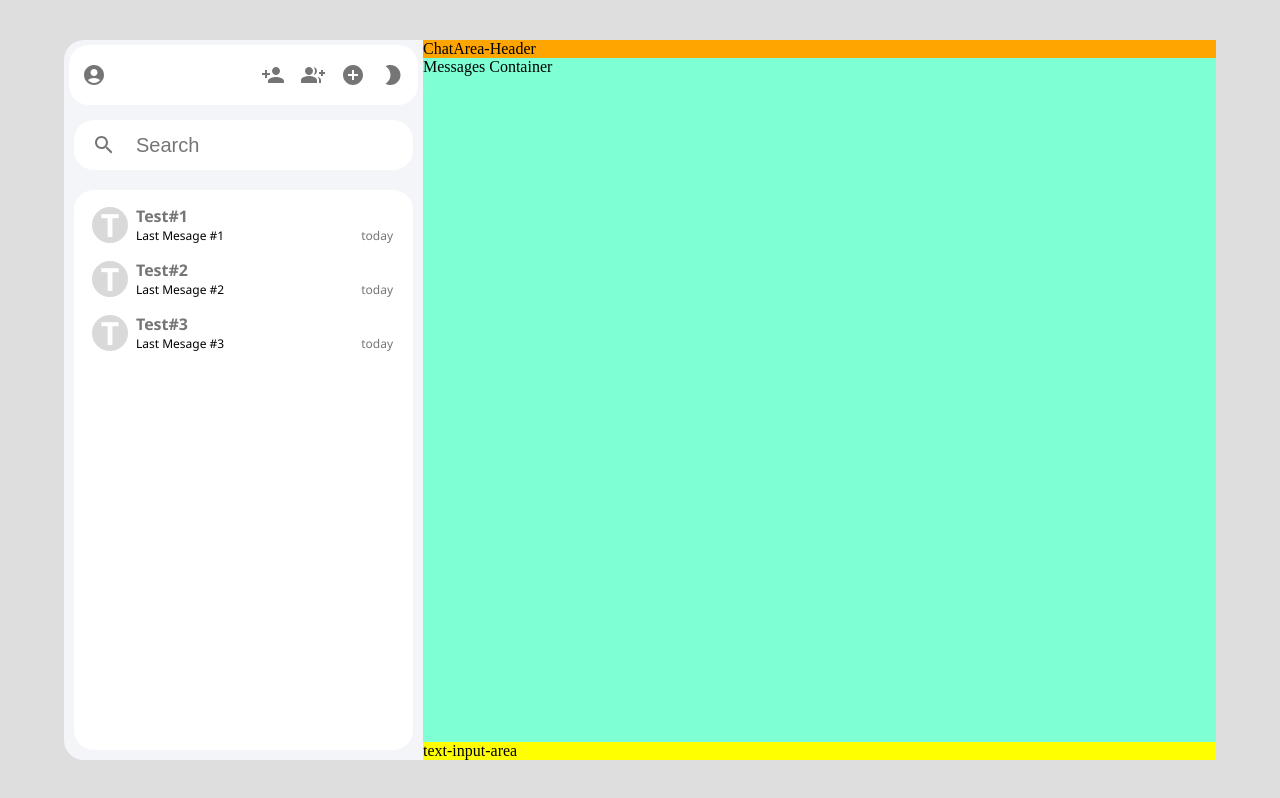
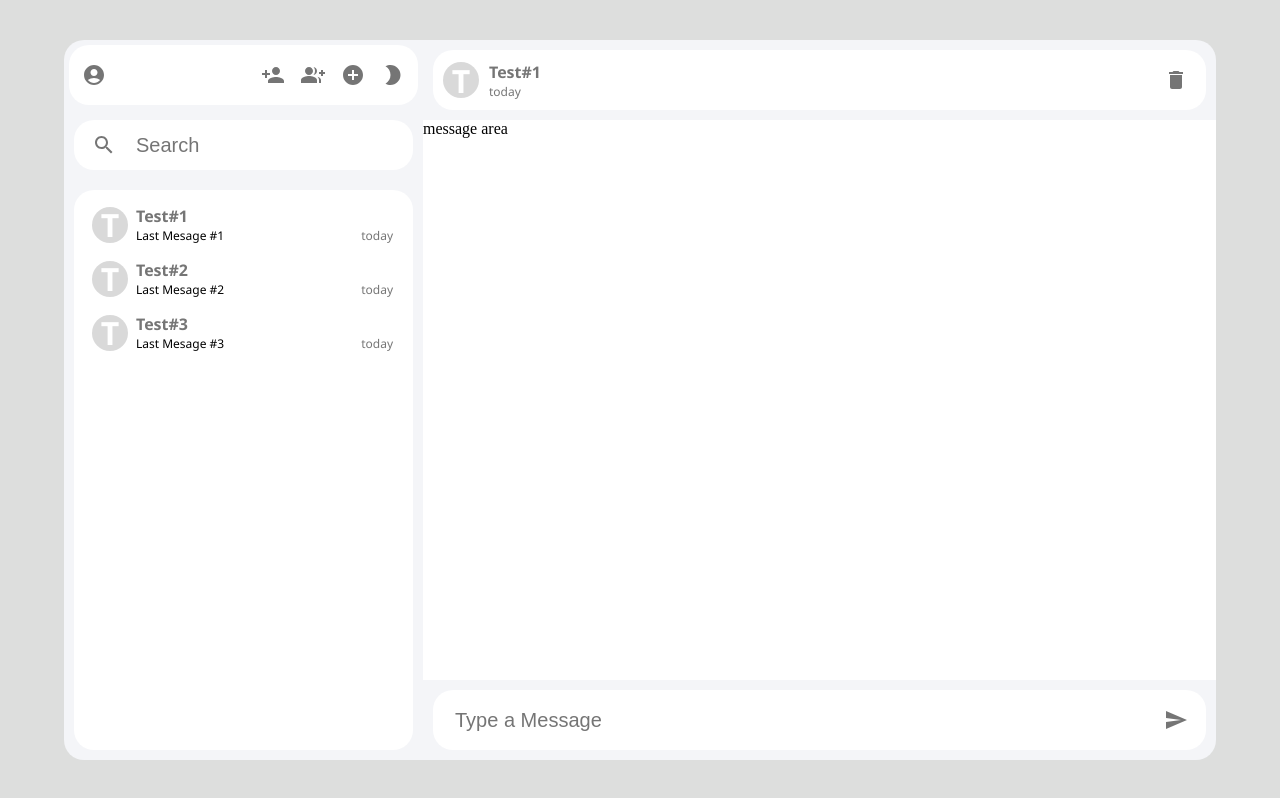
Before and after one commit to Thirukkumaran-S/Live-Chat, a React (Create React App) app: page / in a window 1280 px wide. Built offline with nearby package versions, Linux system fonts and the light colour scheme.

Commit message:
front-end chat area header input area completed

```diff
--- a/src/Components/ChatArea.js
+++ b/src/Components/ChatArea.js
@@ -1,12 +1,29 @@
 import React from 'react'
-import './myStyles.css'
+import DeleteIcon from '@mui/icons-material/Delete';
+import { IconButton } from '@mui/material';
+import SendIcon from '@mui/icons-material/Send';
 
-function ChatArea() {
+function ChatArea({props}) {
   return (
     <div className='chatarea-container'>
-       <div className='chatarea-header'>ChatArea-Header</div>
-       <div className='messages-container'>Messages Container</div>
-       <div className='text-input-area'>text-input-area</div>
+        <div className='chatarea-header'>
+            <p className='con-icon'>{props.name[0]}</p>
+            <div className='header-text'>
+                <p className='con-title'>{props.name}</p>
+                <p className='con-timeStamp'>{props.timeStamp}</p>
+            </div>
+            <IconButton>
+                <DeleteIcon/>
+            </IconButton>
+
+        </div>
+        <div className='messages-container'>message area</div>
+        <div className='text-input-area'>
+            <input placeholder='Type a Message' className='search-box'/>
+            <IconButton>
+                <SendIcon/>
+            </IconButton>
+        </div>
     </div>
   )
 }
--- a/src/Components/MainContainer.js
+++ b/src/Components/MainContainer.js
@@ -1,13 +1,31 @@
-import React from 'react'
+import React,{useState} from 'react'
 import './myStyles.css'
 import Sidebar from './Sidebar'
 import ChatArea from './ChatArea'
 
 function MainContainer() {
+  const [conversations, setConversations] = useState([
+    {
+        name: "Test#1",
+        lastMessage: "Last Mesage #1",
+        timeStamp: "today"
+    },
+    {
+        name: "Test#2",
+        lastMessage: "Last Mesage #2",
+        timeStamp: "today"
+    },
+    {
+        name: "Test#3",
+        lastMessage: "Last Mesage #3",
+        timeStamp: "today"
+    }
+  ]);
+
   return (
     <div className='main-container'>
       <Sidebar/>
-      <ChatArea/>
+      <ChatArea props={conversations[0]}/>
       </div>
   )
 }
--- a/src/Components/Sidebar.js
+++ b/src/Components/Sidebar.js
@@ -8,9 +8,11 @@ import ModeNightIcon from "@mui/icons-material/ModeNight";
 import SearchIcon from "@mui/icons-material/Search";
 import { IconButton } from "@mui/material";
 import ConversationsItem from "./ConversationsItem";
+import ChatArea from "./ChatArea";
 
-function Sidebar() {
-  const [conversations, setconversations] = useState([
+function Sidebar()
+  {
+    const [conversations, setConversations] = useState([
       {
           name: "Test#1",
           lastMessage: "Last Mesage #1",
@@ -27,6 +29,7 @@ function Sidebar() {
           timeStamp: "today"
       }
     ]);
+
     return (
     <div className="sidebar-container">
       <div className="sb-header">
@@ -58,10 +61,12 @@ function Sidebar() {
       </div>
       <div className="sb-conversation">
         {conversations.map((conversation)=>{
-            return<ConversationsItem props={conversation}></ConversationsItem>
+            return<ConversationsItem props={conversation} key={conversation.name}></ConversationsItem>
         })}
       </div>
+
     </div>
+
   );
 }
 
--- a/src/Components/myStyles.css
+++ b/src/Components/myStyles.css
@@ -45,6 +45,7 @@
     border: none;
     margin-left: 10px;
     font-size: 1.25rem;
+    color: rgba(0, 0, 0, 0.54);
 }
 
 .sb-conversation
@@ -113,20 +114,41 @@
 {
     display: flex;
     flex-direction: column;
+    flex: 0.7;
 }
 
 .chatarea-header
 {
-    background-color: orange;
+    display: flex;
+    align-items: center;
+    gap: 10px;
+    background-color: white;
+    padding: 10px 10px;
+    margin: 10px;
+    border-radius: 20px;
+}
+
+.header-text
+{
+    display: flex;
+    flex-direction: column;
+    justify-content: center;
+    flex: 1;
 }
 
 .messages-container
 {
-    background-color: aquamarine;
+    background-color: white;
     flex: 1;
 }
 
 .text-input-area
 {
-    background-color: yellow;
+    background-color: white;
+    padding: 10px 10px;
+    margin: 10px;
+    border-radius: 20px;
+    display: flex;
+    justify-content: space-between;
+
 }
```
Also changed, not shown: src/Components/MessageSelf.js (added, +9 -0 lines). Lines whose indentation alone changed are shown as unchanged.
